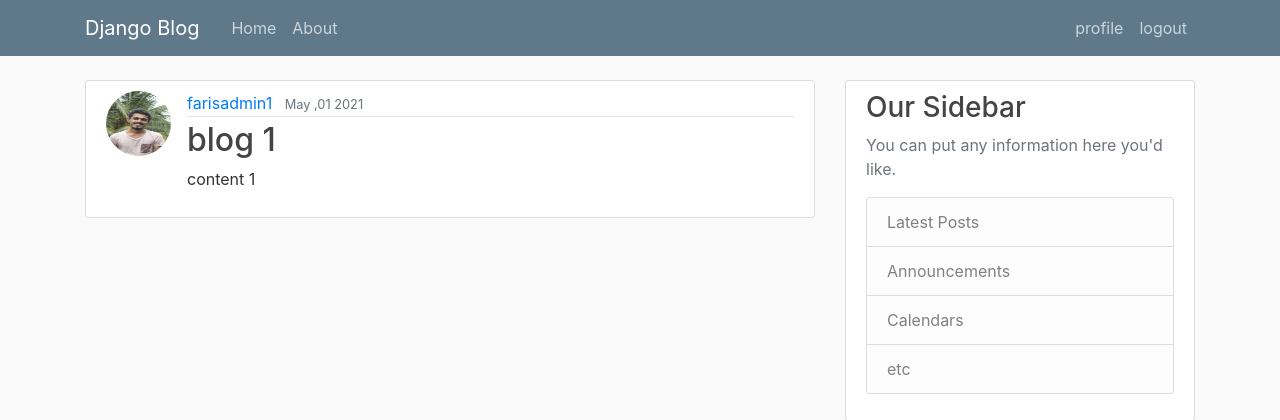
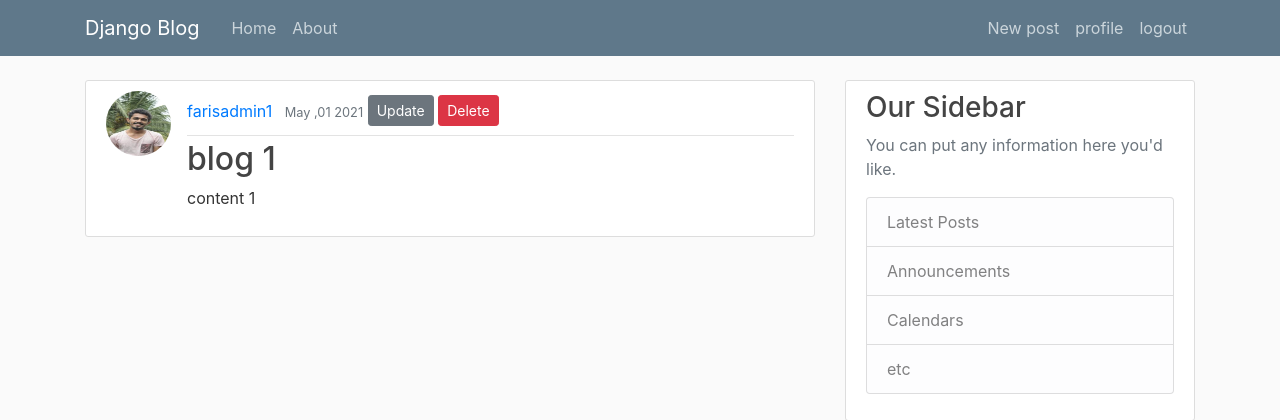
Before and after one commit to faris-kp/django-blog-app, a Django app: page /post/1/ in a window 1280 px wide. Shown: the top 420 px of the page. Run offline with Django 3.2, Linux system fonts and the light colour scheme; the first user in the database is signed in; data comes from the database, SQL or seed files in the repository; some libraries are stand-ins or nearby versions.

Commit message:
link set for create,update,detail,delete

```diff
--- a/blog/templates/blog/base.html
+++ b/blog/templates/blog/base.html
@@ -31,6 +31,7 @@
         <!-- Navbar Right Side -->
         <div class="navbar-nav">
         {% if  user.is_authenticated %}
+          <a class="nav-item nav-link" href="{% url 'post-create' %}">New post</a>
           <a class="nav-item nav-link" href="{% url 'profile' %}">profile</a>
           <a class="nav-item nav-link" href="{% url 'logout' %}">logout</a>
         {% else %}
--- a/blog/templates/blog/post_confirm_delete.html
+++ b/blog/templates/blog/post_confirm_delete.html
@@ -11,7 +11,7 @@
                  </fieldset>
             <div class="form-group">
                <button class="btn btn-outline-danger" type="submit">Yes ,delete</button>
-                <a class="btn btn-outline-secondary" href={% url 'post-detail' object.id %}>cancel</a>
+                <a class="btn btn-outline-secondary" href="{% url 'post-detail' object.id %}">cancel</a>
             </div>
              </form>
          </div>
--- a/blog/templates/blog/post_detail.html
+++ b/blog/templates/blog/post_detail.html
@@ -6,6 +6,10 @@
             <div class="article-metadata">
             <a class="mr-2" href="#">{{ object.author }}</a>
             <small class="text-muted">{{ object.date_posted|date:"F ,d Y" }}</small>
+            {% if object.author == user  %}
+            <a class="btn btn-secondary btn-sm mt-1 mb-2" href="{% url 'post-update' object.id %}">Update</a>
+            <a class="btn btn-danger btn-sm mt-1 mb-2" href="{% url 'post-delete' object.id %}">Delete</a>
+            {% endif %}
             </div>
             <h2 class="article-title" >{{ object.title }}</h2>
             <p class="article-content">{{ object.content }}</p>
```
Also changed, not shown: db.sqlite3.
